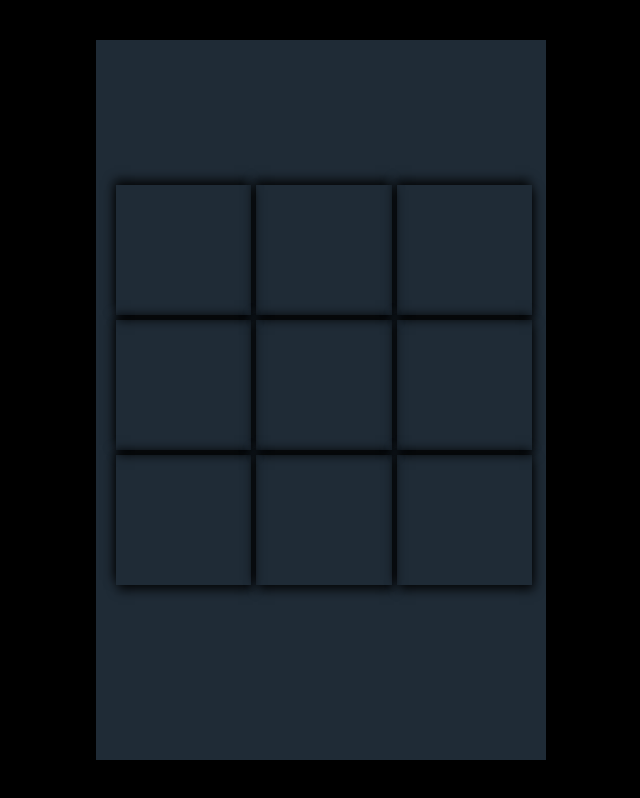
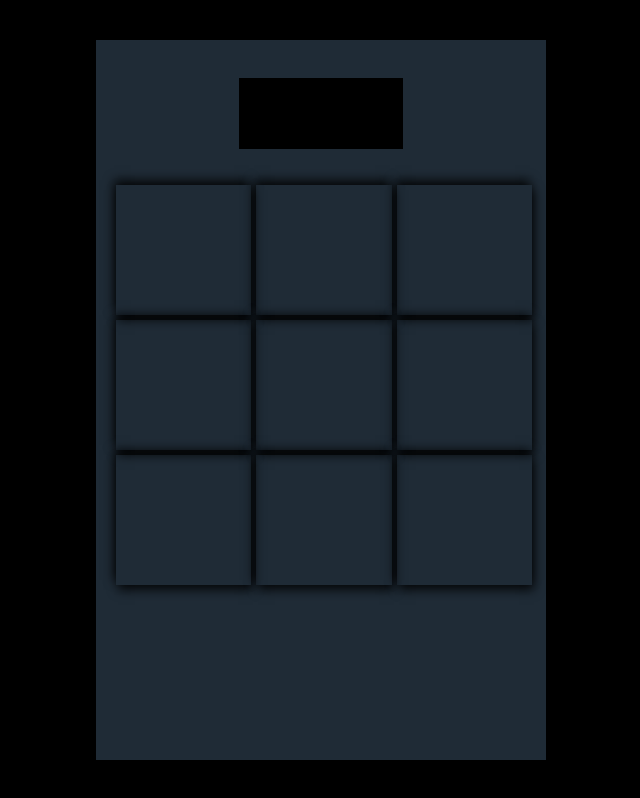
Before and after one commit to rana-shekhar/tic-tac, a plain HTML site: page index.html in a window 1280 px wide. Shown: the whole page, without its empty margins (319-959 px from the left). Drawn offline with Linux system fonts and the light colour scheme.

Commit message:
work on turn

```diff
--- a/index.html
+++ b/index.html
@@ -11,10 +11,10 @@
     <div class="turn">
 <div class="choose">
     <div class="turn1">
-
+X
     </div>
     <div class="turn2">
-
+        Y
     </div>
 </div>
     </div>
--- a/style.css
+++ b/style.css
@@ -44,5 +44,19 @@ justify-content: center;
 .turn{
     width: 100%;
     height: 20%;
-
+display: flex;
+align-items: center;
+justify-content: center;
 }
+.choose{
+    width: 40%;
+    height: 50%;
+    background-color: black;
+}
+.turn1,.turn2{
+    width: 50%;
+    height: 50%;
+    display: flex;
+    align-items: center;
+    justify-self: center;
+}
```
